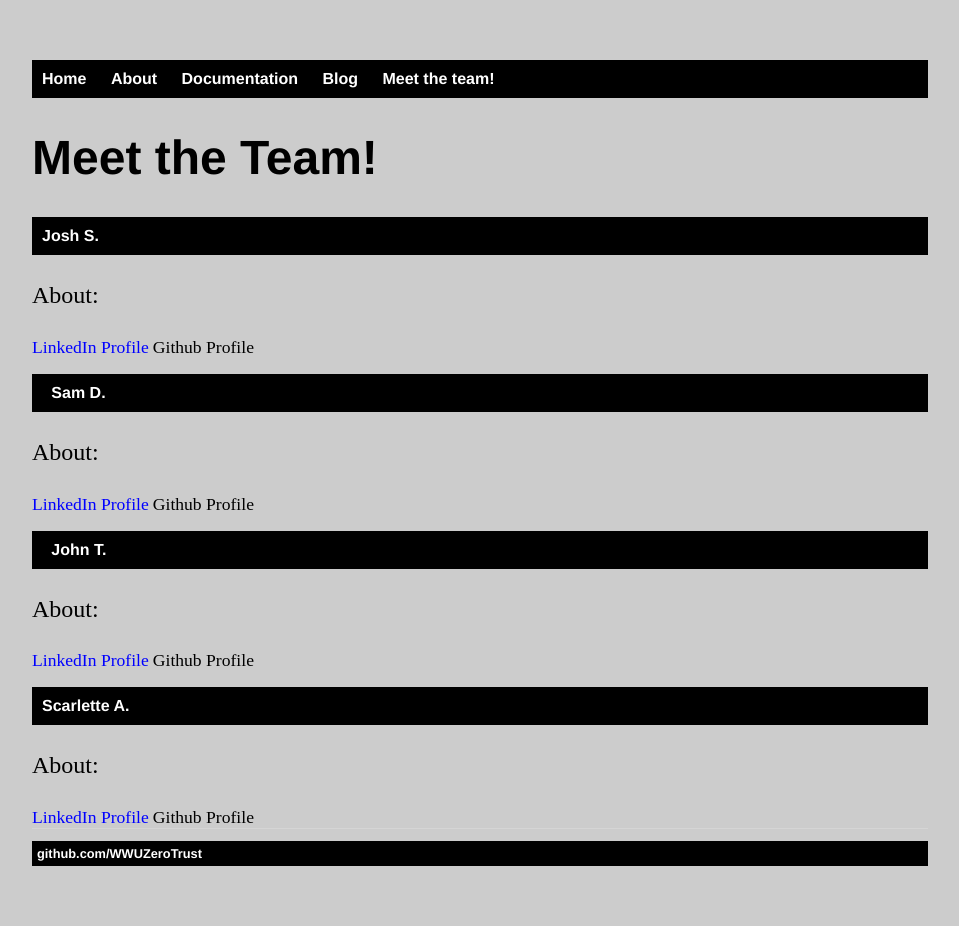
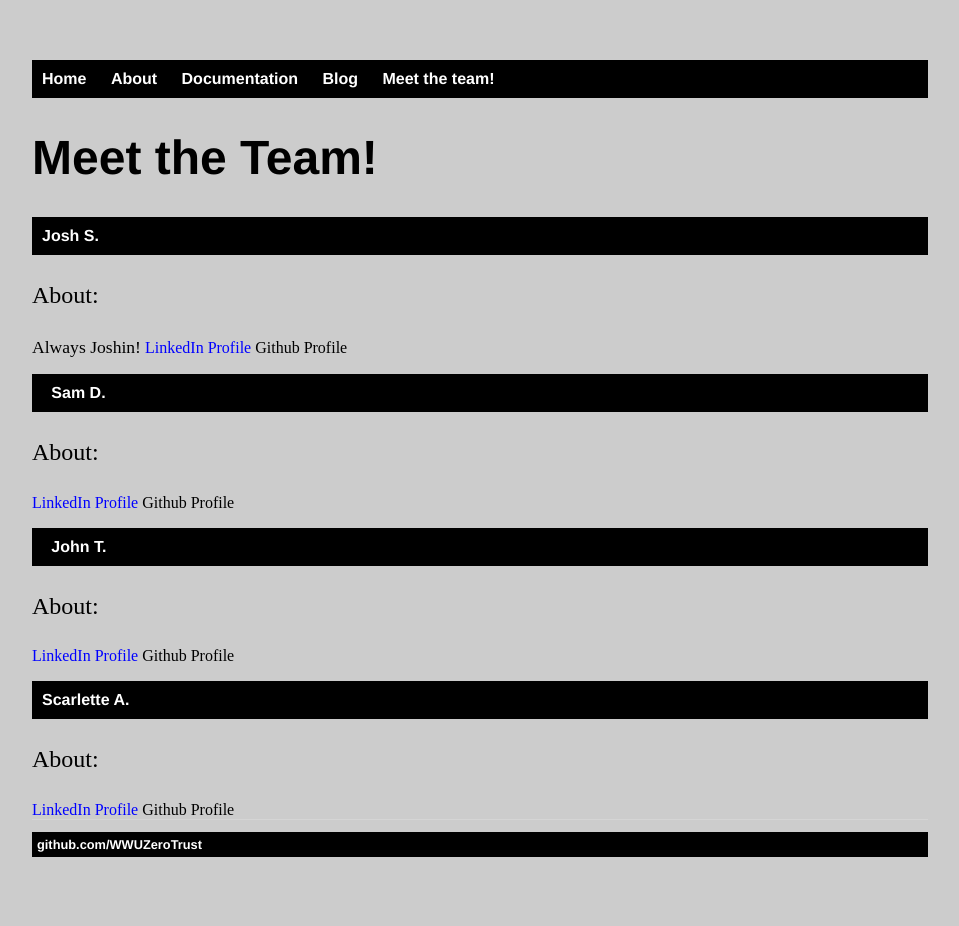
Before and after one commit to WWUZeroTrust/WWUZeroTrust.github.io, a Jekyll site: the page built from meet/index.html, in a window 1280 px wide. Shown: the whole page, without its empty margins (160-1119 px from the left). Built offline with Jekyll 4.4.1, drawn with Linux system fonts in a browser that asks for light colours.

Commit message:
Update index.html

```diff
--- a/meet/index.html
+++ b/meet/index.html
@@ -28,6 +28,9 @@ a.class2:hover {
 	text-decoration: underline;
 }
 linkT {
+	font-size: 1em;
+	}
+T{
 	font-size: 1.1em;
 	}
 </style>
@@ -37,6 +40,7 @@ linkT {
 
 <nav><ul><b><cw>Josh S.</cw></a></nav></ul></b></p>
         <p>About:</p>
+<T>Always Joshin!</T>
 	<linkT><a href="https://www.linkedin.com/in/joshua-stuifbergen" class="class1">LinkedIn Profile</a></linkT>
 	<linkT><a href="https://github.com/jstuif" class="class2">Github Profile</a></linkT>
 <nav><ul>><b><cw>Sam D.</cw></a></nav></ul></b></p>
```
